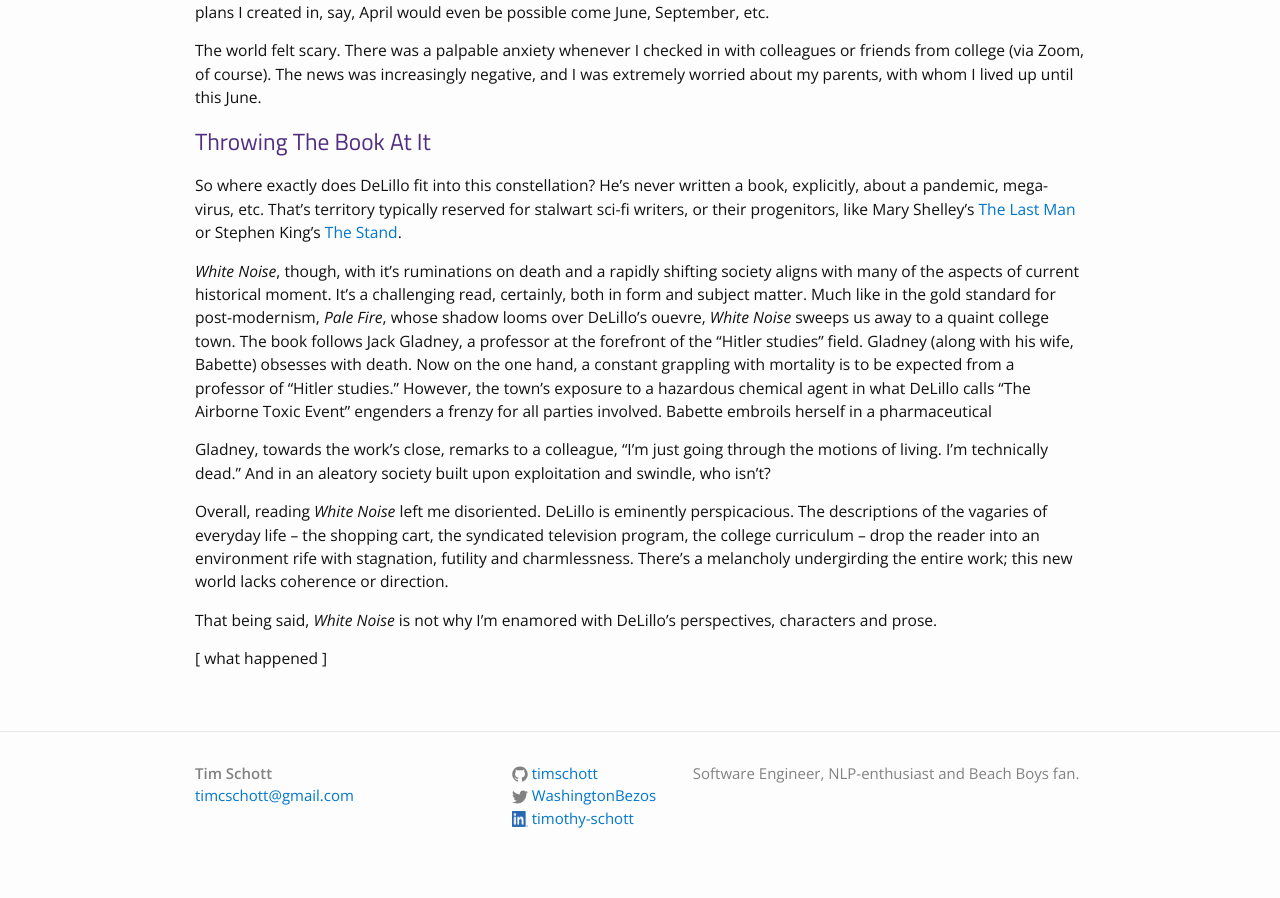
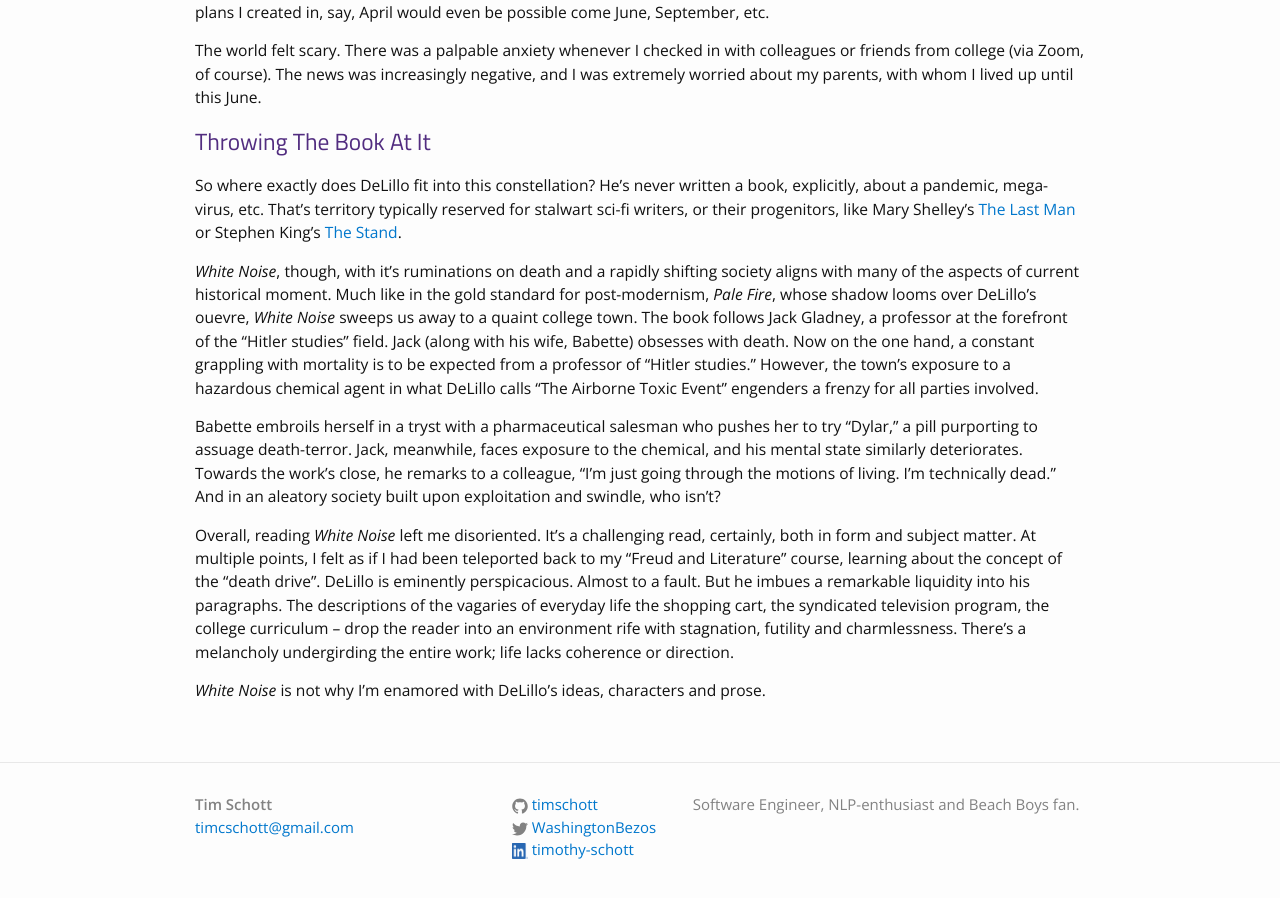
Before and after one commit to timschott/timschott.github.io, a Jekyll site: the page built from _posts/2020-12-24-don-delillo-pt1.md, in a window 1280 px wide and 900 px high, scrolled down 615 px. Built offline with Jekyll 4.4.1, drawn with Linux system fonts in a browser that asks for light colours.

Commit message:
paragraph

```diff
--- a/_posts/2020-12-24-don-delillo-pt1.md
+++ b/_posts/2020-12-24-don-delillo-pt1.md
@@ -25,12 +25,10 @@
 
 So where exactly does DeLillo fit into this constellation? He's never written a book, explicitly, about a pandemic, mega-virus, etc. That's territory typically reserved for stalwart sci-fi writers, or their progenitors, like Mary Shelley's [The Last Man](https://en.wikipedia.org/wiki/The_Last_Man) or Stephen King's [The Stand](https://en.wikipedia.org/wiki/The_Stand).
 
-*White Noise*, though, with it's ruminations on death and a rapidly shifting society aligns with many of the aspects of current historical moment. It's a challenging read, certainly, both in form and subject matter. Much like in the gold standard for post-modernism, *Pale Fire*, whose shadow looms over DeLillo's ouevre, *White Noise* sweeps us away to a quaint college town. The book follows Jack Gladney, a professor at the forefront of the "Hitler studies" field. Gladney (along with his wife, Babette) obsesses with death. Now on the one hand, a constant grappling with mortality is to be expected from a professor of "Hitler studies." However, the town's exposure to a hazardous chemical agent in what DeLillo calls "The Airborne Toxic Event" engenders a frenzy for all parties involved. Babette embroils herself in a pharmaceutical
+*White Noise*, though, with it's ruminations on death and a rapidly shifting society aligns with many of the aspects of current historical moment. Much like in the gold standard for post-modernism, *Pale Fire*, whose shadow looms over DeLillo's ouevre, *White Noise* sweeps us away to a quaint college town. The book follows Jack Gladney, a professor at the forefront of the "Hitler studies" field. Jack (along with his wife, Babette) obsesses with death. Now on the one hand, a constant grappling with mortality is to be expected from a professor of "Hitler studies." However, the town's exposure to a hazardous chemical agent in what DeLillo calls "The Airborne Toxic Event" engenders a frenzy for all parties involved.
 
-Gladney, towards the work's close, remarks to a colleague, "I'm just going through the motions of living. I'm technically dead." And in an aleatory society built upon exploitation and swindle, who isn't?
+Babette embroils herself in a tryst with a pharmaceutical salesman who pushes her to try "Dylar," a pill purporting to assuage death-terror. Jack, meanwhile, faces exposure to the chemical, and his mental state similarly deteriorates. Towards the work's close, he remarks to a colleague, "I'm just going through the motions of living. I'm technically dead." And in an aleatory society built upon exploitation and swindle, who isn't?
 
-Overall, reading *White Noise* left me disoriented. DeLillo is eminently perspicacious. The descriptions of the vagaries of everyday life -- the shopping cart, the syndicated television program, the college curriculum -- drop the reader into an environment rife with stagnation, futility and charmlessness. There's a melancholy undergirding the entire work; this new world lacks coherence or direction.
+Overall, reading *White Noise* left me disoriented. It's a challenging read, certainly, both in form and subject matter. At multiple points, I felt as if I had been teleported back to my "Freud and Literature" course, learning about the concept of the "death drive". DeLillo is eminently perspicacious. Almost to a fault. But he imbues a remarkable liquidity into his paragraphs. The descriptions of the vagaries of everyday life the shopping cart, the syndicated television program, the college curriculum -- drop the reader into an environment rife with stagnation, futility and charmlessness. There's a melancholy undergirding the entire work; life lacks coherence or direction.
 
-That being said, *White Noise* is not why I'm enamored with DeLillo's perspectives, characters and prose.
-
-[ what happened ]
+*White Noise* is not why I'm enamored with DeLillo's ideas, characters and prose.
```
